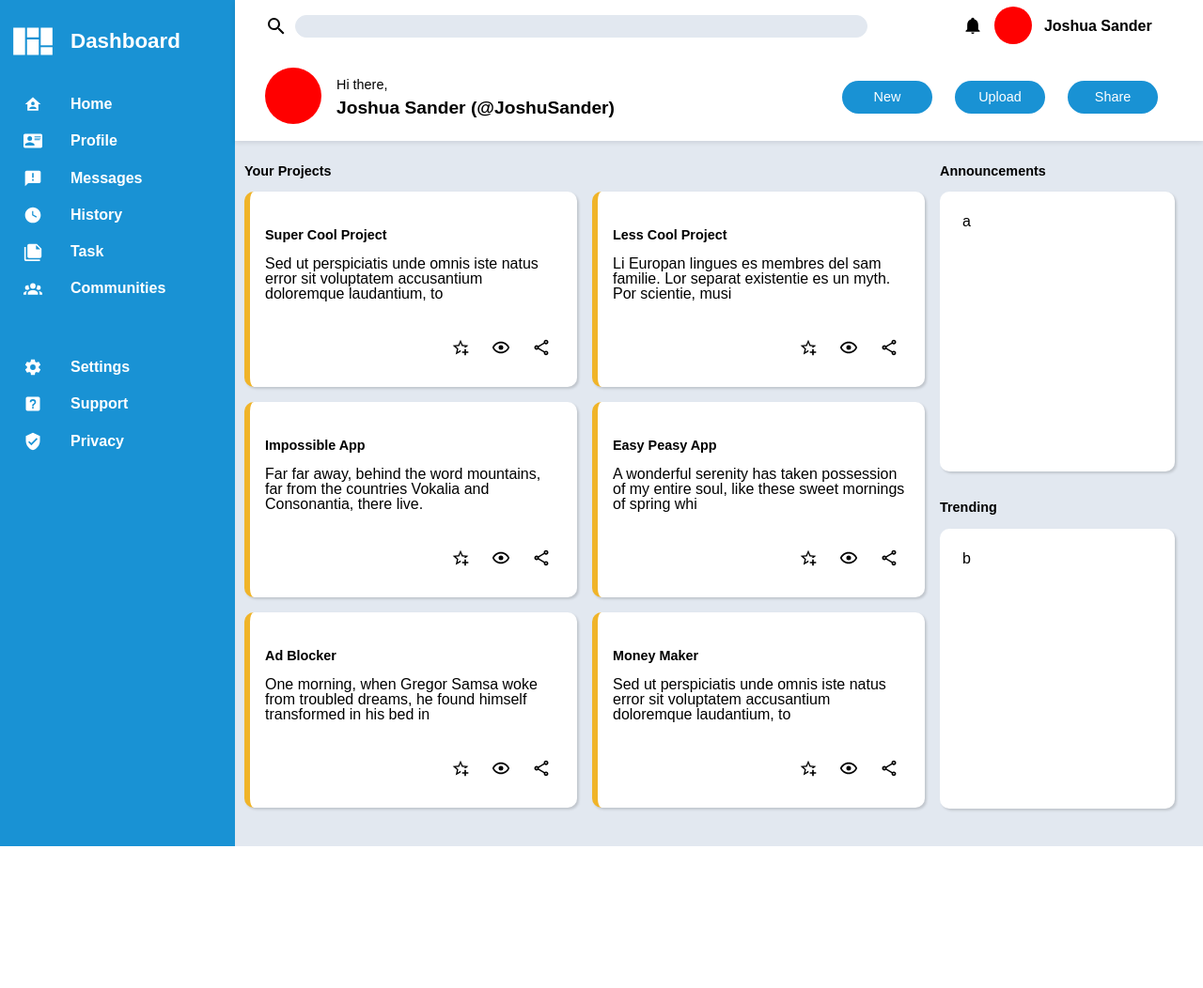
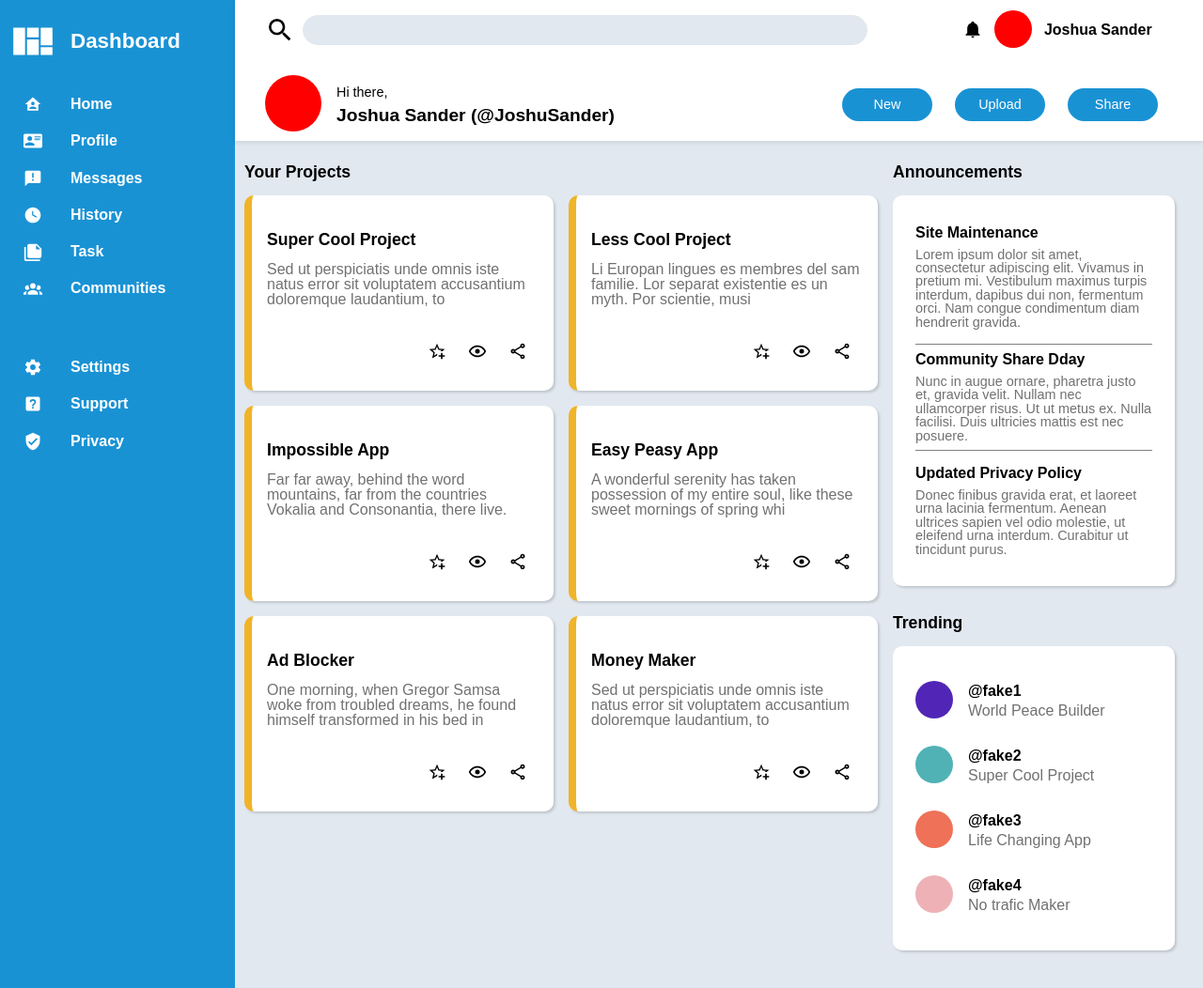
Before and after one commit to Andrefe91/Project_admin_dashboard, a plain HTML site: page index.html in a window 1280 px wide. Shown: the whole page at 94% size. Before the commit the page ends 901 px from the top, so only its background shows below. Drawn offline with Linux system fonts and the light colour scheme.

Commit message:
Completed HTML and CSS for project

```diff
--- a/css/style.css
+++ b/css/style.css
@@ -48,10 +48,12 @@ table {
 :root {
     font-family: 'Poppins', sans-serif;
     --main_color: rgb(25, 146, 212);
+    --main_color_hover: rgb(66, 179, 240);
     --white: rgb(255, 255, 255);
     --background_color: rgb(226, 232, 240);
     --contrast_color: rgb(240, 180, 41);
     --right_margin: 2rem;
+    --gray-font-color: rgb(113, 113, 113);
 }
 
 /* * {
@@ -65,7 +67,7 @@ body {
 
 .container {
     display: grid;
-    grid-template-columns: 250px 1fr;
+    grid-template-columns: minmax(220px, 250px) 1fr;
     grid-template-rows: 150px 1fr;
     height: 100vh;
     grid-template-areas:
@@ -134,12 +136,13 @@ body {
     display: flex;
     flex-direction: row;
     margin: 1rem 1rem 1rem var(--right_margin);
-    height: 1.5rem;
+    height: 2rem;
 }
 
 #search {
     flex: 1;
 }
+
 
 #search_field {
     border: 1px solid var(--background_color);
@@ -149,6 +152,9 @@ body {
     border-radius: 20px;
     flex: 1 1 auto;
     max-width: max(60%, 700px);
+    padding-left: 1rem;
+    padding-right: 1rem;
+    font-size: 1.2rem;
 }
 
 #user_wrapper {
@@ -212,6 +218,10 @@ body {
     font-size: 0.9rem;
 }
 
+#creation_buttons a:hover {
+    background-color: var(--main_color_hover);
+}
+
 .user_greetings {
     min-width: 16rem;
     margin-left: 1rem;
@@ -237,7 +247,7 @@ body {
 
 .content_wrapper {
     display: grid;
-    grid-template-columns: 1fr 250px;
+    grid-template-columns: 1fr 300px;
     /* hahaha, very funny */
     height: calc(100% - 50px);
     padding: 10px 30px 40px 10px;
@@ -258,17 +268,19 @@ body {
     border-radius: 10px;
     padding: 1.5rem 1rem 1.5rem 1rem;
     box-shadow: rgba(0, 0, 0, 0.15) 1.95px 1.95px 2.6px;
-    border-left: 6px solid var(--contrast_color);
+    border-left: 8px solid var(--contrast_color);
 
 }
 
 .project_card:hover {
     z-index: 1;
-    box-shadow: rgba(255, 255, 255, 0.2) 0px 0px 0px 1px inset, rgba(75, 75, 75, 0.9) 0px 0px 0px 1px;
+    box-shadow: rgba(0, 0, 0, 0.40) 2.5px 2.5px 10px;
+    /* box-shadow: rgba(255, 255, 255, 0.2) 0px 0px 0px 1px inset, rgba(75, 75, 75, 0.9) 0px 0px 0px 1px; */
 }
 
 .card_content {
     flex: 1;
+    color: var(--gray-font-color);
 }
 
 .buttons_wrapper {
@@ -297,7 +309,7 @@ body {
 .content_title {
     padding: 15px 0px 15px 0px;
     font-weight: bold;
-    font-size: 0.9rem;
+    font-size: 1.1rem;
 }
 
 .others {
@@ -319,5 +331,45 @@ body {
     border-radius: 10px;
     padding: 1.5rem;
     min-height: 250px;
-    max-height: 300px;
+    flex-direction: column;
 }
+
+
+.other_wrapper >:nth-child(2) {
+    padding: 0.5rem 0 0.5rem 0;
+    border-top: 1px solid gray;
+    border-bottom: 1px solid gray;
+
+}
+
+.announcement_wrapper {
+    margin: 0.5rem 0 0.5rem 0;
+}
+
+.announcement_title {
+    font-weight: bold;
+    margin-bottom: 0.5rem;
+}
+
+.announcement_content {
+    color: var(--gray-font-color);
+    font-size: 0.9rem;
+}
+
+.users {
+    display: flex;
+    align-items: center;
+}
+
+.user_detail {
+    margin: 1rem;
+}
+
+.user_detail > :first-child{
+    margin-bottom: 5px;
+    font-weight: bold;
+}
+
+.user_detail > p + p {
+    color: var(--gray-font-color);
+}
--- a/index.html
+++ b/index.html
@@ -279,10 +279,18 @@
                             Announcements
                         </div>
                         <div class="other_wrapper">
-                            a
-
-
-
+                            <div class="announcement_wrapper">
+                                <div class="announcement_title">Site Maintenance</div>
+                                <div class="announcement_content">Lorem ipsum dolor sit amet, consectetur adipiscing elit. Vivamus in pretium mi. Vestibulum maximus turpis interdum, dapibus dui non, fermentum orci. Nam congue condimentum diam hendrerit gravida.</div>
+                            </div>
+                            <div class="announcement_wrapper">
+                                <div class="announcement_title">Community Share Dday</div>
+                                <div class="announcement_content">Nunc in augue ornare, pharetra justo et, gravida velit. Nullam nec ullamcorper risus. Ut ut metus ex. Nulla facilisi. Duis ultricies mattis est nec posuere.</div>
+                            </div>
+                            <div class="announcement_wrapper">
+                                <div class="announcement_title">Updated Privacy Policy</div>
+                                <div class="announcement_content">Donec finibus gravida erat, et laoreet urna lacinia fermentum. Aenean ultrices sapien vel odio molestie, ut eleifend urna interdum. Curabitur ut tincidunt purus.</div>
+                            </div>
                         </div>
                     </div>
 
@@ -292,7 +300,59 @@
                         </div>
 
                         <div class="other_wrapper">
-                            b
+                            <div class="users_wrapper">
+                                <div class="users" id="first">
+                                    <a href="http://www.google.com">
+                                        <svg height="40px" width="40px">
+                                            <circle cx="20" cy="20" r="20" fill="rgb(81, 38, 182)" />
+                                          </svg>
+                                    </a>
+
+                                    <div class="user_detail">
+                                        <p>@fake1</p>
+                                        <p>World Peace Builder</p>
+                                    </div>
+                                </div>
+
+                                <div class="users" id="second">
+                                    <a href="http://www.google.com">
+                                        <svg height="40px" width="40px">
+                                            <circle cx="20" cy="20" r="20" fill="rgb(81, 178, 182)" />
+                                          </svg>
+                                    </a>
+
+                                    <div class="user_detail">
+                                        <p>@fake2</p>
+                                        <p>Super Cool Project</p>
+                                    </div>
+                                </div>
+
+                                <div class="users" id="third">
+                                    <a href="http://www.google.com">
+                                        <svg height="40px" width="40px">
+                                            <circle cx="20" cy="20" r="20" fill="rgb(238, 113, 88)" />
+                                          </svg>
+                                    </a>
+
+                                    <div class="user_detail">
+                                        <p>@fake3</p>
+                                        <p>Life Changing App</p>
+                                    </div>
+                                </div>
+
+                                <div class="users" id="fourth">
+                                    <a href="http://www.google.com">
+                                        <svg height="40px" width="40px">
+                                            <circle cx="20" cy="20" r="20" fill="rgb(238, 178, 182)" />
+                                          </svg>
+                                    </a>
+
+                                    <div class="user_detail">
+                                        <p>@fake4</p>
+                                        <p>No trafic Maker</p>
+                                    </div>
+                                </div>
+                            </div>
 
 
 
```
